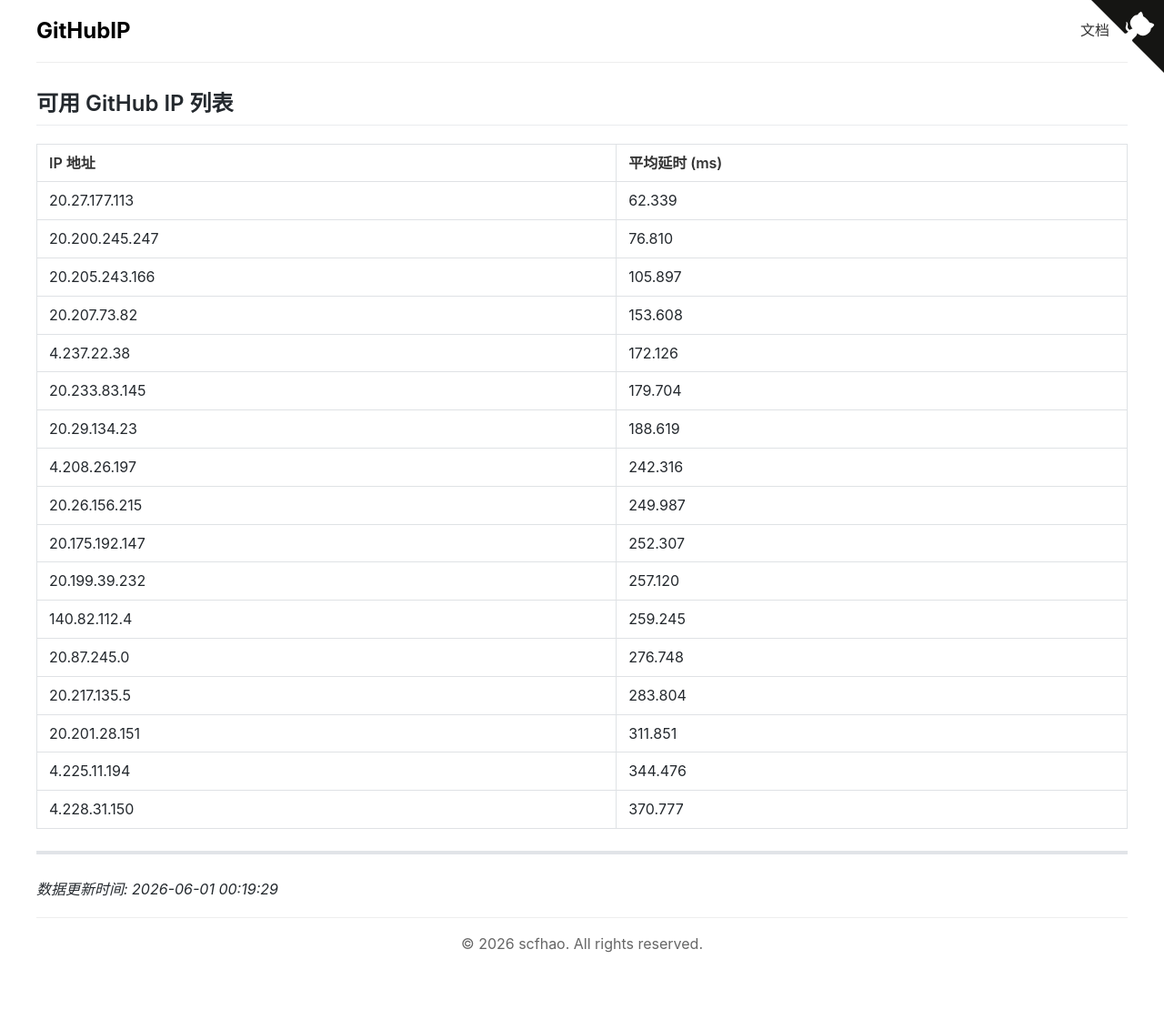
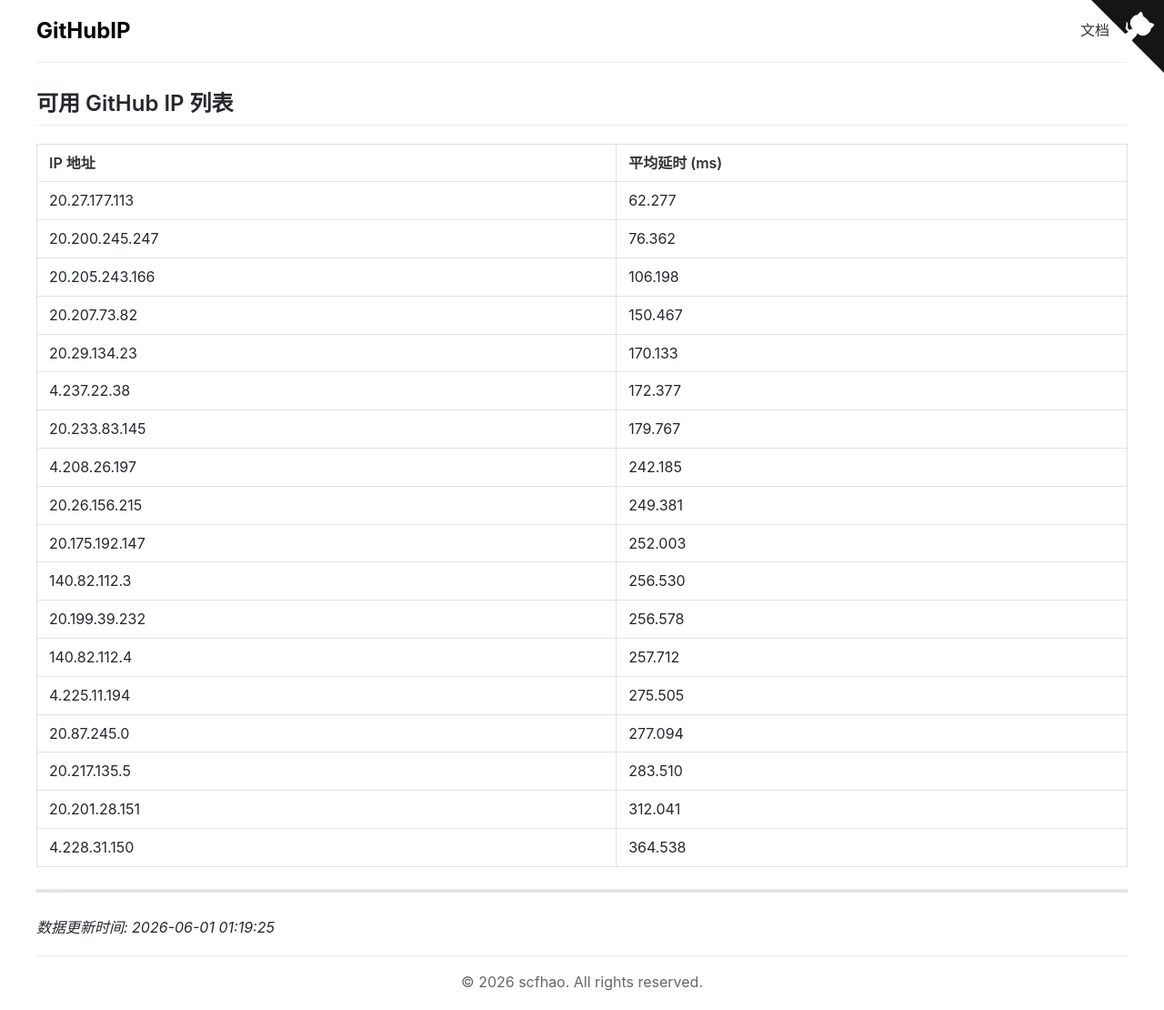
Before and after one commit to scfhao/GitHubIP, a Jekyll site: the page built from index.md, in a window 1280 px wide. Shown: the whole page at 91% size. Built offline with Jekyll 4.4.1, drawn with Linux system fonts in a browser that asks for light colours; before the commit the page ends 1068 px from its top, so only the background shows below that.

Commit message:
自动脚本执行 - 2026-06-01 01:19:25

```diff
--- a/index.md
+++ b/index.md
@@ -1,31 +1,32 @@
 ---
 layout: home
 title: GitHub IP 列表
-date: 2026-06-01 00:19:29
+date: 2026-06-01 01:19:25
 ---
 
 ## 可用 GitHub IP 列表
 
 | IP 地址 | 平均延时 (ms) |
 |---------|--------------|
-| 20.27.177.113 | 62.339 |
-| 20.200.245.247 | 76.810 |
-| 20.205.243.166 | 105.897 |
-| 20.207.73.82 | 153.608 |
-| 4.237.22.38 | 172.126 |
-| 20.233.83.145 | 179.704 |
-| 20.29.134.23 | 188.619 |
-| 4.208.26.197 | 242.316 |
-| 20.26.156.215 | 249.987 |
-| 20.175.192.147 | 252.307 |
-| 20.199.39.232 | 257.120 |
-| 140.82.112.4 | 259.245 |
-| 20.87.245.0 | 276.748 |
-| 20.217.135.5 | 283.804 |
-| 20.201.28.151 | 311.851 |
-| 4.225.11.194 | 344.476 |
-| 4.228.31.150 | 370.777 |
+| 20.27.177.113 | 62.277 |
+| 20.200.245.247 | 76.362 |
+| 20.205.243.166 | 106.198 |
+| 20.207.73.82 | 150.467 |
+| 20.29.134.23 | 170.133 |
+| 4.237.22.38 | 172.377 |
+| 20.233.83.145 | 179.767 |
+| 4.208.26.197 | 242.185 |
+| 20.26.156.215 | 249.381 |
+| 20.175.192.147 | 252.003 |
+| 140.82.112.3 | 256.530 |
+| 20.199.39.232 | 256.578 |
+| 140.82.112.4 | 257.712 |
+| 4.225.11.194 | 275.505 |
+| 20.87.245.0 | 277.094 |
+| 20.217.135.5 | 283.510 |
+| 20.201.28.151 | 312.041 |
+| 4.228.31.150 | 364.538 |
 
 ---
 
-*数据更新时间: 2026-06-01 00:19:29*
+*数据更新时间: 2026-06-01 01:19:25*
```
